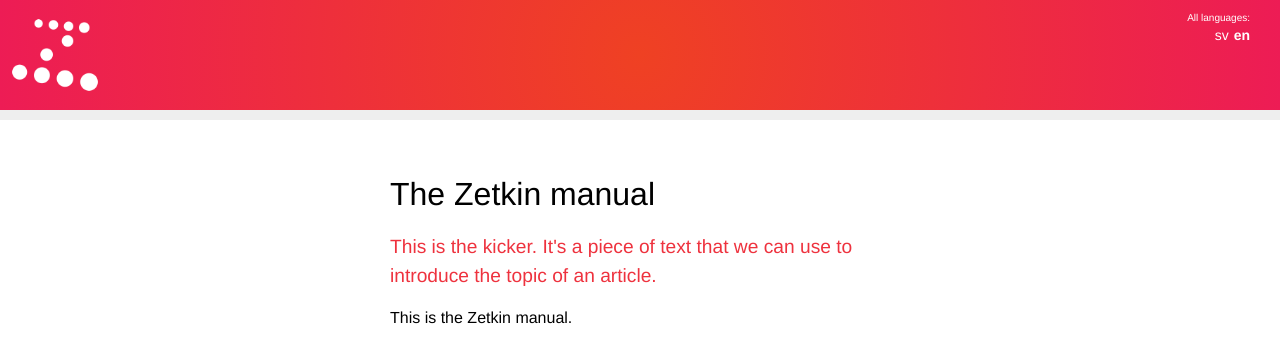
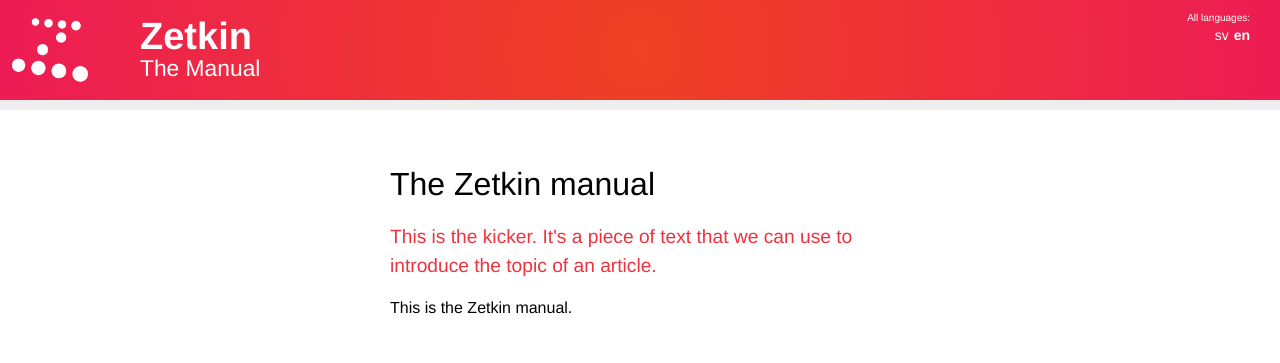
Before and after one commit to zetkin/manual, a Jekyll site: the page built from en/index.md, in a window 1280 px wide. Shown: the top 363 px of the page. Built offline with Jekyll 4.4.1, drawn with Linux system fonts in a browser that asks for light colours.

Commit message:
Add brand and tagline to header

```diff
--- a/_data/strings/en.yml
+++ b/_data/strings/en.yml
@@ -1,4 +1,6 @@
 header:
+    brand: "Zetkin"
+    tagLine: "The Manual"
     translations: "All languages"
 breadcrumbs:
     home: "Home"
--- a/_data/strings/sv.yml
+++ b/_data/strings/sv.yml
@@ -1,4 +1,6 @@
 header:
+    brand: "Zetkin"
+    tagLine: "Manualen"
     translations: "Alla språk"
 breadcrumbs:
     home: "Start"
--- a/_layouts/default.html
+++ b/_layouts/default.html
@@ -13,8 +13,14 @@
     </head>
     <body>
         <header>
-            <a href="/{{ page.lang }}"><img class="logo"
-                src="/assets/img/logo-white.png" alt="Zetkin"></a>
+            <div class="logo">
+                <a href="/{{ page.lang }}"><img
+                    src="/assets/img/logo-white.png" alt="Zetkin"></a>
+                <h1>
+                    <span class="brand">{{ site.data.strings[page.lang].header.brand }}</span>
+                    <span class="tag">{{ site.data.strings[page.lang].header.tagLine }}</span>
+                </h1>
+            </div>
             <div class="lang-select">
                 {{ site.data.strings[page.lang].header.translations }}:
                 <ul>
--- a/_sass/_header.scss
+++ b/_sass/_header.scss
@@ -1,5 +1,11 @@
 header {
     padding: 10px;
+
+    &:after {
+        content: "";
+        display: block;
+        clear: both;
+    }
 
     background: radial-gradient(
         circle at 50% 50%,
@@ -7,13 +13,47 @@
         $c-brand-main-pink);
 
     .logo {
-        width: 40px;
-        height: auto;
+        float: left;
+        color: white;
+
+        img {
+            float: left;
+            width: 40px;
+            height: auto;
+            margin-right: 30px;
+        }
+
+        h1 {
+            float: left;
+            font-size: 20px;
+            line-height: 0.85em;
+            margin: 4% 0 0;
+
+            .brand {
+                display: block;
+                font-weight: bold;
+            }
+
+            .tag {
+                display: block;
+                font-size: 60%;
+            }
+        }
     }
 
     @include medium-screen {
         .logo {
-            width: 90px;
+            img {
+                margin-right: 50px;
+            }
+
+            h1 {
+                font-size: 38px;
+            }
+
+            img {
+                width: 80px;
+            }
         }
     }
 
@@ -22,12 +62,6 @@
         padding: 0 20px;
         color: white;
         font-size: 10px;
-
-        &:after {
-            content: "";
-            display: block;
-            clear: both;
-        }
 
         ul {
             margin: 0;
```
